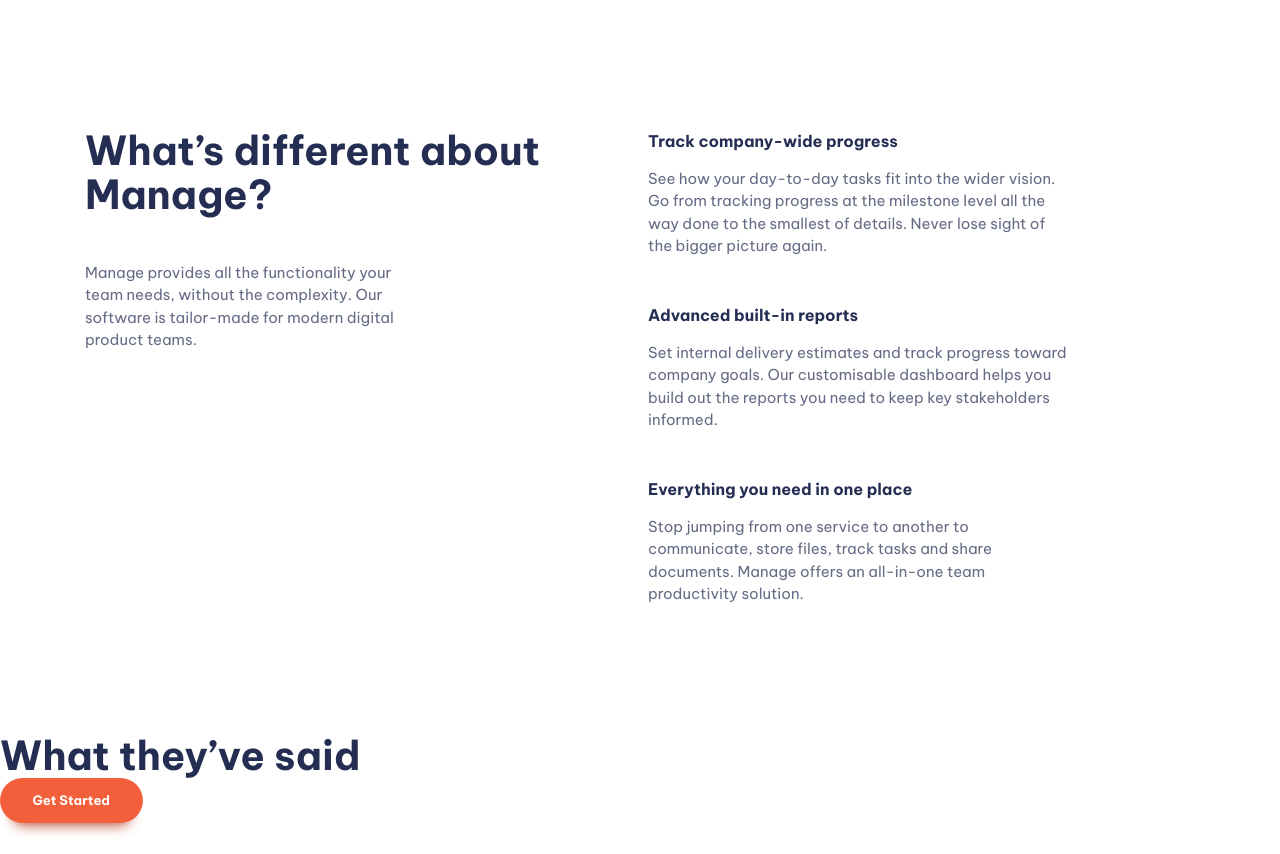
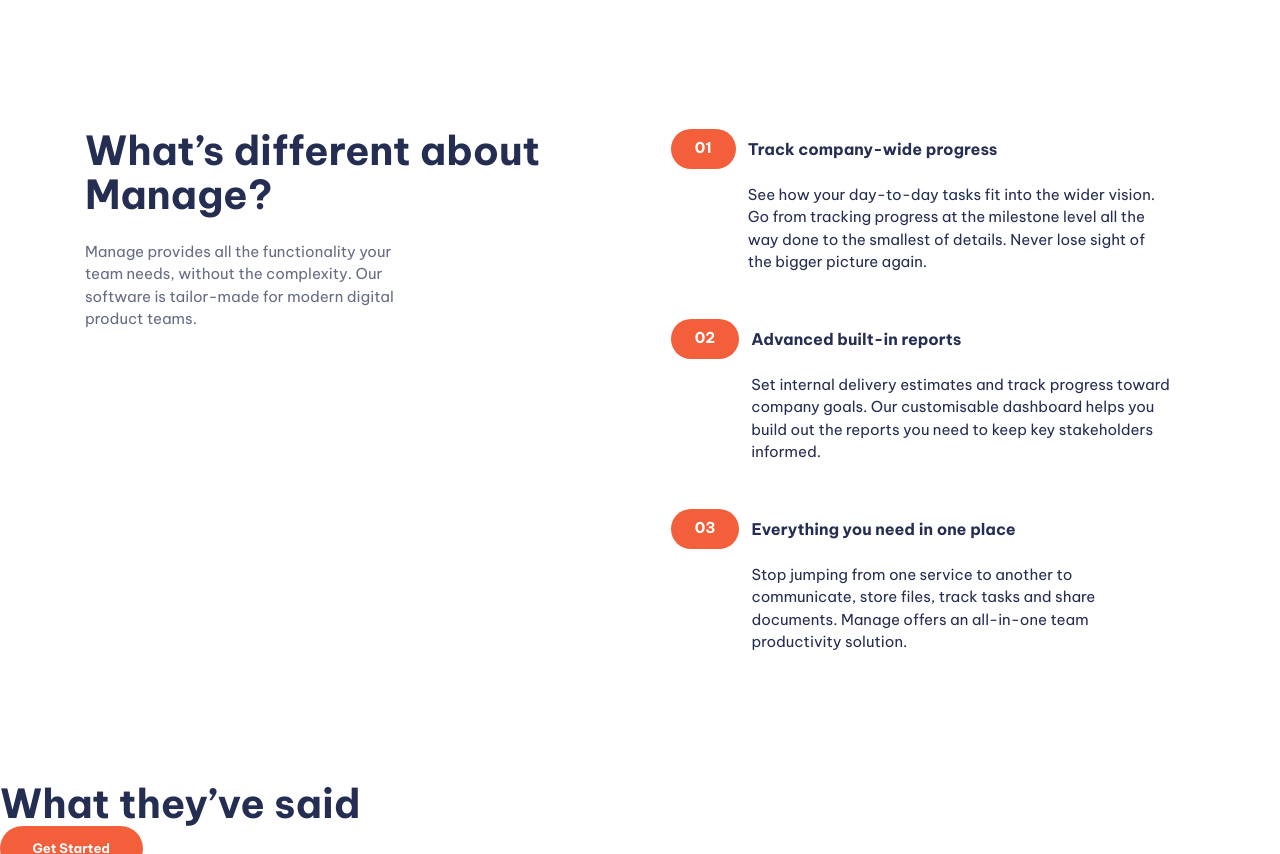
Before and after one commit to guliahmedova/manage, a website built with Vite: page manage-page/index.html in a window 1280 px wide. Shown: the part 700-1554 px from the top of the page. Built offline with nearby package versions, Linux system fonts and the light colour scheme.

Commit message:
numbered list

```diff
--- a/manage-page/index.html
+++ b/manage-page/index.html
@@ -3,7 +3,7 @@
 
 <head>
   <meta charset="UTF-8" />
-  <link rel="icon" type="image/svg+xml" href="/vite.svg" />
+  <link rel="icon" type="image/svg+xml" href="/images/icon-hamburger.svg" />
   <meta name="viewport" content="width=device-width, initial-scale=1.0" />
   <link rel="preconnect" href="https://fonts.googleapis.com">
   <link rel="preconnect" href="https://fonts.gstatic.com" crossorigin>
@@ -61,7 +61,7 @@
     <section class="padding-block-900">
       <div class="container">
         <div class="even-columns">
-          <div class="flow">
+          <div class="flow text-center-small-only margin-bottom-700" style="--flow-spacer: 1.5rem">
             <h2 class="fs-secondary-heading fw-bold"> What’s different about Manage?</h2>
             <p> Manage provides all the functionality your team needs, without
               the complexity. Our software is tailor-made for modern digital
@@ -71,24 +71,24 @@
             <ul role="list" class="numbered-items | flow">
               <li>
                 <div class="flow" style="--flow-spacer: 1em">
-                  <h3 class="fs-600 fw-bold">Track company-wide progress</h3>
-                  <p data-width="wide"> See how your day-to-day tasks fit into the wider vision. Go from
+                  <h3 class="numbered-items_title | fs-600 fw-bold">Track company-wide progress</h3>
+                  <p data-width="wide" class="numbered-items_body"> See how your day-to-day tasks fit into the wider vision. Go from
                     tracking progress at the milestone level all the way done to the
                     smallest of details. Never lose sight of the bigger picture again.</p>
                 </div>
               </li>
               <li>
                 <div class="flow" style="--flow-spacer: 1em">
-                  <h3 class="fs-600 fw-bold"> Advanced built-in reports</h3>
-                  <p data-width="wide">Set internal delivery estimates and track progress toward company
+                  <h3 class="fs-600 fw-bold | numbered-items_title"> Advanced built-in reports</h3>
+                  <p data-width="wide" class="numbered-items_body">Set internal delivery estimates and track progress toward company
                     goals. Our customisable dashboard helps you build out the reports
                     you need to keep key stakeholders informed.</p>
                 </div>
               </li>
               <li>
                 <div class="flow" style="--flow-spacer: 1em">
-                  <h3 class="fs-600 fw-bold">Everything you need in one place</h3>
-                  <p data-width="wide">Stop jumping from one service to another to communicate, store files,
+                  <h3 class="fs-600 fw-bold | numbered-items_title">Everything you need in one place</h3>
+                  <p data-width="wide" class="numbered-items_body">Stop jumping from one service to another to communicate, store files,
                     track tasks and share documents. Manage offers an all-in-one team
                     productivity solution.</p>
                 </div>
--- a/manage-page/style.css
+++ b/manage-page/style.css
@@ -188,10 +188,14 @@ svg {
 .padding-block-700 {
     padding-block: var(--size-700);
 }
+.margin-bottom-700{
+    margin-block-end: var(--size-700);
+}
 .container {
     --max-width: 1110px;
-    --padding: 1rem;
-    width: min(var(--max-width), 100% - (var(--padding) * 2));
+    --container-padding: 1rem;
+
+    width: min(var(--max-width), 100% - (var(--container-padding) * 2));
     margin-inline: auto;
 }
 .even-columns {
@@ -241,7 +245,7 @@ svg {
     background-color: var(--clr-neutral-100);
     color: var(--clr-accent-400);
 }
-.button[data-shadow="none"]{
+.button[data-shadow="none"] {
     box-shadow: none;
 }
 .button[data-type="inverted"]:hover,
@@ -256,6 +260,20 @@ svg {
 
 :where(.flow :not(:first-child)) {
     margin-top: var(--flow-spacer, 3em);
+}
+.text-center {
+    text-align: center;
+}
+.text-center p{
+    margin-inline: auto;
+}
+@media (max-width: 50em) {
+    .text-center-small-only {
+        text-align: center;
+    }
+    .text-center-small-only p{
+        margin-inline: auto;
+    }
 }
 
 /*General Styling*/
@@ -369,11 +387,11 @@ p[data-width="wide"] {
     display: grid;
     align-content: space-between;
 }
-.primary-footer form{
+.primary-footer form {
     display: flex;
     gap: var(--size-200);
 }
-input:where([type="email"], [type="text"]){
+input:where([type="email"], [type="text"]) {
     border-radius: 100vw;
     border: 0;
     padding: var(--size-300) var(--size-400);
@@ -449,3 +467,61 @@ input:where([type="email"], [type="text"]){
         text-align: left;
     }
 }
+
+/*numbered list*/
+.numbered-items {
+    counter-reset: count;
+    width: fit-content;
+    margin-inline: auto;
+}
+.numbered-items li {
+    counter-increment: count;
+}
+.numbered-items div {
+    display: grid;
+    position: relative;
+    align-items: center;
+    column-gap: var(--size-300);
+    grid-template-columns: min-content 1fr;
+}
+.numbered-items .numbered-items_body {
+    grid-column: 1 / -1;
+}
+.numbered-items .numbered-items_title {
+    grid-row: 1 / 2;
+    grid-column: 2 / 3;
+    line-height: 1;
+}
+@media (min-width: 30em) {
+    .numbered-items .numbered-items_body {
+        grid-column: 2 / -1;
+    }
+}
+.numbered-items div::before,
+.numbered-items div::after {
+    height: 40px;
+}
+.numbered-items div::before {
+    content: "0" counter(count);
+    display: flex;
+    align-items: center;
+    background-color: var(--clr-accent-400);
+    color: var(--clr-neutral-100);
+    font-weight: var(--fw-bold);
+    padding: 0 var(--size-500);
+    border-radius: 100vw;
+    grid-column: 1 / 2;
+    grid-row: 1 / 2;
+}
+@media (max-width: 30em) {
+    .numbered-items div::after {
+        content: "";
+        display: block;
+        z-index: -1;
+        border-radius: 100vw 0 0 100vw;
+        grid-column: 1 / -1;
+        grid-row: 1 / 2;
+        box-shadow: 5em 0 0 var(--clr-accent-100);
+        background-color: var(--clr-accent-100);
+    }
+}
```
